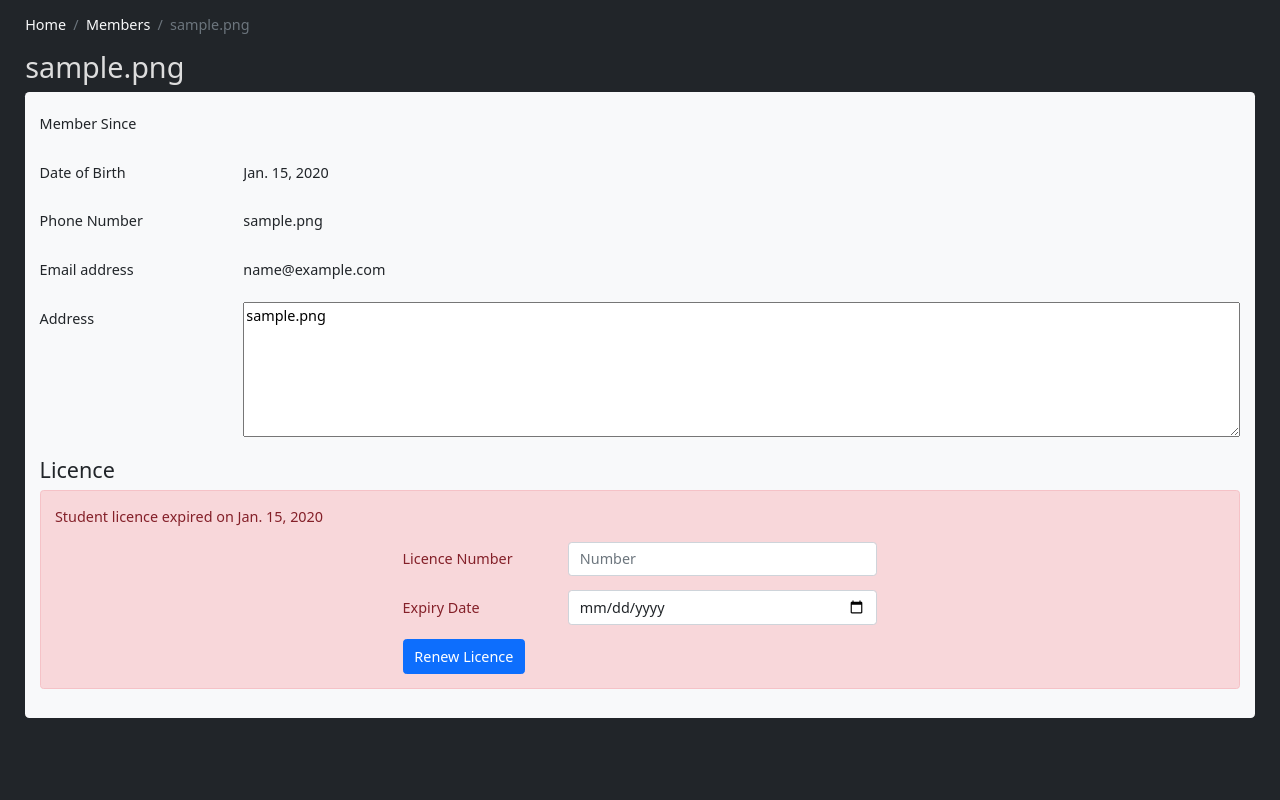
After one commit to click66/clubby, a Django app: page /members/00000000-0000-0000-0000-000000000001 in a window 1280 px wide. The commit adds this page. Run offline with Django 4.2, Linux system fonts and the light colour scheme; tables that the repository leaves empty hold one stand-in row (values such as "Sample post"); some libraries are stand-ins or nearby versions.

Commit message:
Add ability to add and licence members

```diff
--- /dev/null
+++ b/sjcadmin/controllers/members.py
@@ -0,0 +1,19 @@
+from django.contrib.auth.decorators import login_required
+from django.shortcuts import redirect, render
+from ..models import Student
+
+
+@login_required(login_url='/auth/login')
+def members(request):
+    return render(request, 'members.html')
+
+
+def member(request, pk):
+    try:
+        s = Student.objects.get(uuid=pk)
+    except Student.DoesNotExist:
+        return redirect('members')
+
+    return render(request, 'member.html', {
+        'student': s,
+    })
--- a/sjcadmin/models/student.py
+++ b/sjcadmin/models/student.py
@@ -8,7 +8,6 @@ from ..errors import *
 
 @dataclass(frozen=True)
 class Profile:
-    name: str
     dob: str
     phone: str
     email: str
@@ -41,18 +40,25 @@ class Student(models.Model):
         r.sessions_attended = r.attendance_set.count()
         return r
 
+    def save(self, *args, **kwargs):
+        if self.has_licence():
+            self.licence.save()
+
+        super().save(*args, **kwargs)
+
     @classmethod
     def make(
             cls,
+            name: str,
             profile=None,
             licence=None,
     ):
-        if profile is None and licence is None:
-            raise MissingStudentInformationError('Student must have either a profile or licence number')
+        if name == '':
+            raise ValueError('Student name cannot be blank')
 
         student = cls(
             licence=licence,
-            profile_name=getattr(profile, 'name', None),
+            profile_name=name,
             profile_dob=getattr(profile, 'dob', None),
             profile_phone=getattr(profile, 'phone', None),
             profile_email=getattr(profile, 'email', None),
@@ -101,8 +107,3 @@ class Student(models.Model):
 
     def add_licence(self, licence: Licence):
         self.licence = licence
-        self.profile_name = None
-        self.profile_dob = None
-        self.profile_phone = None
-        self.profile_address = None
-        self.profile_email = None
--- a/sjcadmin/static/app.css
+++ b/sjcadmin/static/app.css
@@ -7,7 +7,7 @@ html, body {
     height: 100%;
 }
 
-body {
+html {
     font-size: 0.9em;
 }
 
@@ -59,6 +59,23 @@ nav ol.breadcrumb a {
     color: inherit;
 }
 
+#DataTables_Table_0_filter {
+    text-align: right;
+}
+
+#DataTables_Table_0_filter > label {
+    margin-left: 1em;
+}
+
+#tblStudents_buttons {
+    display: inline-block;
+    margin-bottom: 1em;
+}
+
+#tblStudents_buttons .btn {
+    font-size: 0.9em;
+}
+
 .tblStudents th, td {
     border-left-width: 1px;
     font-size: 0.85em;
@@ -94,7 +111,7 @@ nav ol.breadcrumb a {
 }
 
 .tblStudents ul.details label {
-    width: 200px;
+    margin-right: 10px;
 }
 
 .copyHome {
--- a/sjcadmin/static/app.js
+++ b/sjcadmin/static/app.js
@@ -0,0 +1,29 @@
+const mdlNewMemberInner = document.getElementById('mdlNewMember'),
+      mdlNewMember = new bootstrap.Modal(mdlNewMemberInner),
+      frmNewMember = $('#frmNewMember');
+
+const popNewMember = new bootstrap.Popover(document.getElementById('btnNewMember'), {
+    container: 'body',
+    html: true,
+    content: document.getElementById('frmNewMember'),
+    trigger: 'manual',
+});
+
+document.getElementById('btnNewMember').addEventListener('click', function () {
+    popNewMember.toggle();
+});
+
+frmNewMember.on('click', '#mdlNewMember_submit', function (e) {
+    $.post('/api/members/add', frmNewMember.serialize())
+        .done(function(d) {
+            if (d.hasOwnProperty('error')) {
+                alert(d.error);
+            } else {
+                frmNewMember.trigger('reset');
+                table.ajax.reload();
+            }
+            popNewMember.hide();
+        });
+
+    e.preventDefault();
+});
--- a/sjcadmin/templates/_base.html
+++ b/sjcadmin/templates/_base.html
@@ -19,7 +19,7 @@
     {% load static %}
 
     <link rel="stylesheet" type="text/css" href="{% static 'app.css' %}"/>
-    <script type="text/javascript" src="{% static 'app.js' %}"></script>
+    <script type="text/javascript" src="{% static 'app.js' %}" defer></script>
 
     <title>Southampton Jiu Jitsu</title>
 </head>
--- a/sjcadmin/templates/home.html
+++ b/sjcadmin/templates/home.html
@@ -6,7 +6,7 @@
     <div id="topLogo">South Coast Jiu Jitsu</div>
 
     <ul id="portalLinks">
-        <li><i class="bi bi-people-fill"></i><span>Members</span></li>
+        <li><a href="/members"><i class="bi bi-people-fill"></i><span>Members</span></a></li>
         <li><a href="/attendance"><i class="bi bi-calendar-fill"></i><span>Attendance</span></a></li>
         <li><i class="bi bi-bar-chart-fill"></i><span>Reporting</span></li>
     </ul>
--- /dev/null
+++ b/sjcadmin/templates/member.html
@@ -0,0 +1,112 @@
+{% extends "_base.html" %}
+
+{% block content %}
+
+<div class="p-3 containerInner">
+
+    <nav aria-label="breadcrumb" class="text-light">
+        <ol class="breadcrumb">
+            <li class="breadcrumb-item"><a href="/">Home</a></li>
+            <li class="breadcrumb-item"><a href="/members">Members</a></li>
+            <li class="breadcrumb-item active" aria-current="page">{{ student.name }}</li>
+        </ol>
+    </nav>
+
+    <h1>{{ student.name }}</h1>
+
+    <div class="rounded-3 bg-light p-3 text-dark" id="copy">
+        <div class="mb-3 row">
+            <label class="col-sm-2 col-form-label">Member Since</label>
+            <div class="col-sm-10">
+                <input type="text" readonly class="form-control-plaintext">
+            </div>
+        </div>
+        <div class="mb-3 row">
+            <label class="col-sm-2 col-form-label">Date of Birth</label>
+            <div class="col-sm-10">
+                <input type="text" readonly class="form-control-plaintext" value="{{ student.dob }}">
+            </div>
+        </div>
+        <div class="mb-3 row">
+            <label class="col-sm-2 col-form-label">Phone Number</label>
+            <div class="col-sm-10">
+                <input type="text" readonly class="form-control-plaintext" value="{{ student.phone }}">
+            </div>
+        </div>
+        <div class="mb-3 row">
+            <label class="col-sm-2 col-form-label">Email address</label>
+            <div class="col-sm-10">
+                <input type="text" readonly class="form-control-plaintext" value="{{ student.email }}">
+            </div>
+        </div>
+        <div class="mb-3 row">
+            <label class="col-sm-2 col-form-label">Address</label>
+            <div class="col-sm-10">
+                <textarea rows="6" style="width:100%" readonly>{{ student.address }}</textarea>
+            </div>
+        </div>
+
+        <h2>Licence</h2>
+        {% if student.has_licence and not student.is_licence_expired %}
+        <div class="alert alert-success" role="alert">
+            <p>Student is fully licenced.</p>
+            <ul>
+                <li>Licence number: {{ student.licence_no }}</li>
+                <li>Expires on: {{ student.licence_expiry_date }}</li>
+            </ul>
+        </div>
+        {% else %}
+
+            {% if student.is_licence_expired %}
+            <div class="alert alert-danger" role="alert">
+                <p>Student licence expired on {{ student.licence_expiry_date }}</p>
+            {% else %}
+            <div class="alert alert-warning" role="alert">
+                <p>Student is not licenced</p>
+            {% endif %}
+
+            <div class="row justify-content-center">
+                <div class="col-sm-12 col-md-6 col-lg-5">
+                    <form id="frmLicence">
+                        {% csrf_token %}
+                        <div class="mb-3 row">
+                            <label class="col-sm-4 col-form-label">Licence Number</label>
+                            <div class="col-sm-8">
+                                <input class="form-control" type="text" name="number" placeholder="Number">
+                            </div>
+                        </div>
+                        <div class="mb-3 row">
+                            <label class="col-sm-4 col-form-label">Expiry Date</label>
+                            <div class="col-sm-8">
+                                <input class="form-control" type="date" name="expire_date"
+                                       value="{{ prospective_licence_expiry }}">
+                            </div>
+                        </div>
+                        <button class="btn btn-primary" id="btnLicenceStudent" data-uuid="{{ student.uuid }}">Renew Licence
+                        </button>
+                    </form>
+                </div>
+            </div>
+        </div>
+        {% endif %}
+
+    </div>
+</div>
+
+
+<script type="text/javascript" language="javascript">
+document.getElementById('btnLicenceStudent').addEventListener('click', function (e) {
+    $.post('/api/members/' + this.dataset.uuid + '/licences/add', $('#frmLicence').serialize())
+        .done(function(d) {
+            if (d.hasOwnProperty('error')) {
+                alert(d.error);
+            } else {
+                location.reload();
+            }
+        });
+    e.preventDefault()
+});
+
+</script>
+
+{% endblock %}
--- a/sjcadmin/urls.py
+++ b/sjcadmin/urls.py
@@ -16,7 +16,7 @@ Including another URLconf
 from django.contrib import admin
 from django.urls import path
 
-from .controllers import attendance, auth, api, home
+from .controllers import attendance, auth, api, home, members
 
 urlpatterns = [
     path('admin/', admin.site.urls),
@@ -25,9 +25,16 @@ urlpatterns = [
     path('auth/logout', auth.logout),
 
     path('', home.home, name='home'),
+
+    path('members', members.members, name='members'),
+    path('members/<uuid:pk>', members.member, name='member'),
+
     path('attendance', attendance.attendance, name='attendance'),
 
     path('api/members', api.get_members),
+    path('api/members/add', api.post_add_member),
+    path('api/members/<uuid:pk>/licences', api.get_member_licences),
+    path('api/members/<uuid:pk>/licences/add', api.post_add_member_licence),
     path('api/attendance/log', api.post_log_attendance),
     path('api/attendance/clear', api.post_clear_attendance),
 ]
```
Also changed, not shown: sjcadmin/controllers/api.py (+33 -2 lines), sjcadmin/templates/attendance.html (+42 -1 lines), sjcadmin/templates/members.html (added, +113 -0 lines), tests/unit/models/test_attendance.py (+5 -29 lines), tests/unit/models/test_student.py (+16 -30 lines).
